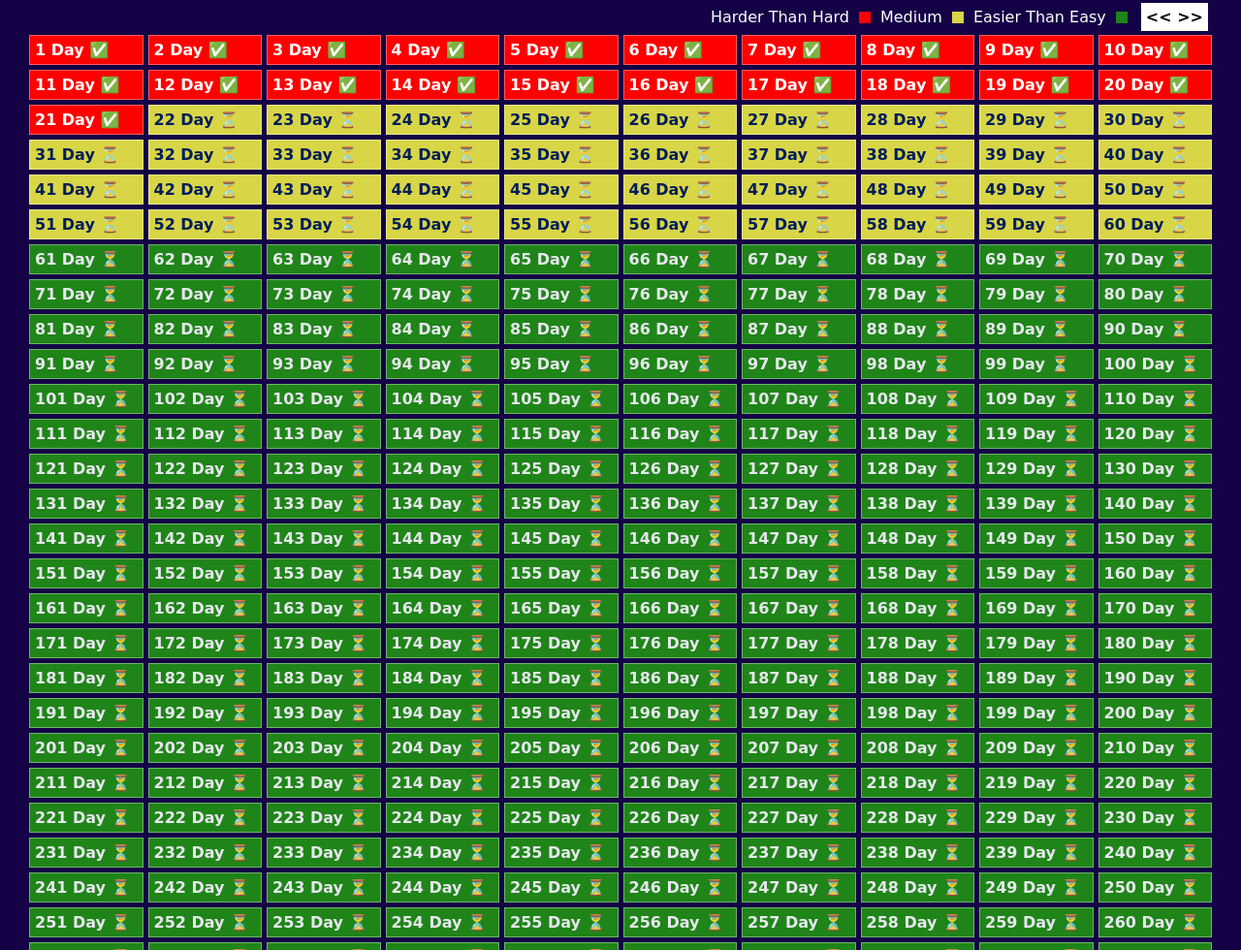
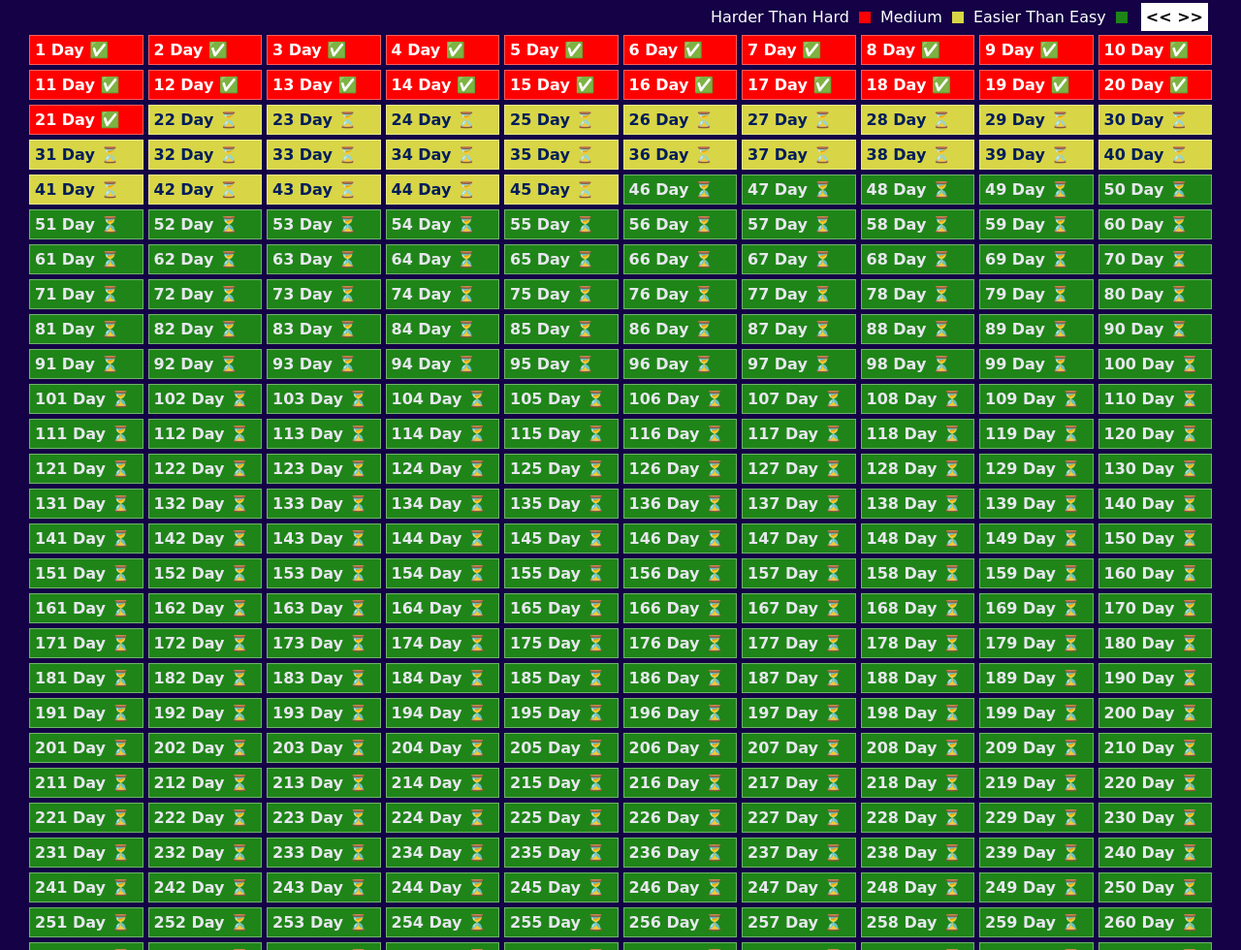
Before and after one commit to peiraki/noSmoke, a plain HTML site: page index.html in a window 1280 px wide. Shown: the part 1336-2316 px from the top of the page at 97% size. Drawn offline with Linux system fonts and the light colour scheme.

Commit message:
Update style.css

```diff
--- a/style.css
+++ b/style.css
@@ -69,7 +69,7 @@ background: #555;
     background-color: rgb(31, 133, 24);
     color:rgb(231, 231, 238);
 }
-#NoSmokeList li:nth-child(-n+60){
+#NoSmokeList li:nth-child(-n+45){
     background-color: rgb(216, 214, 70);
     color:rgb(0, 29, 91);
 }
```
